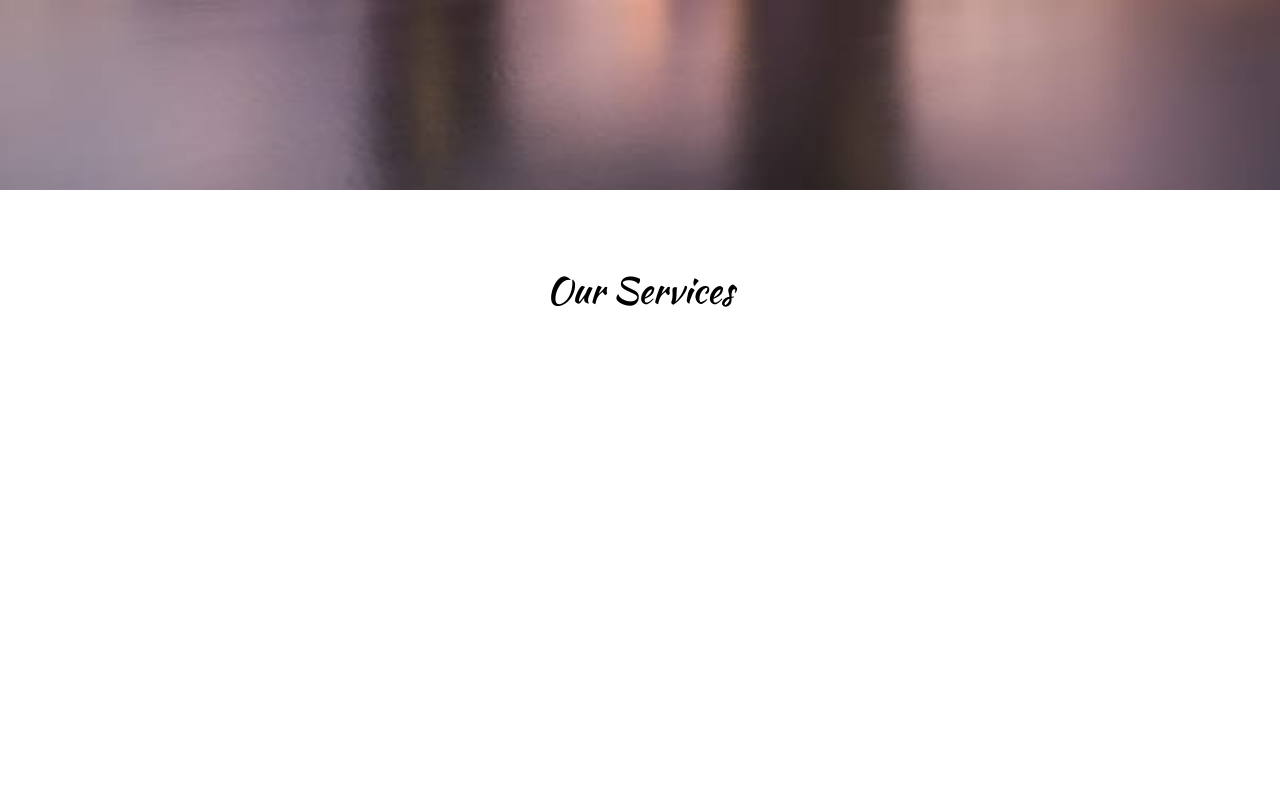
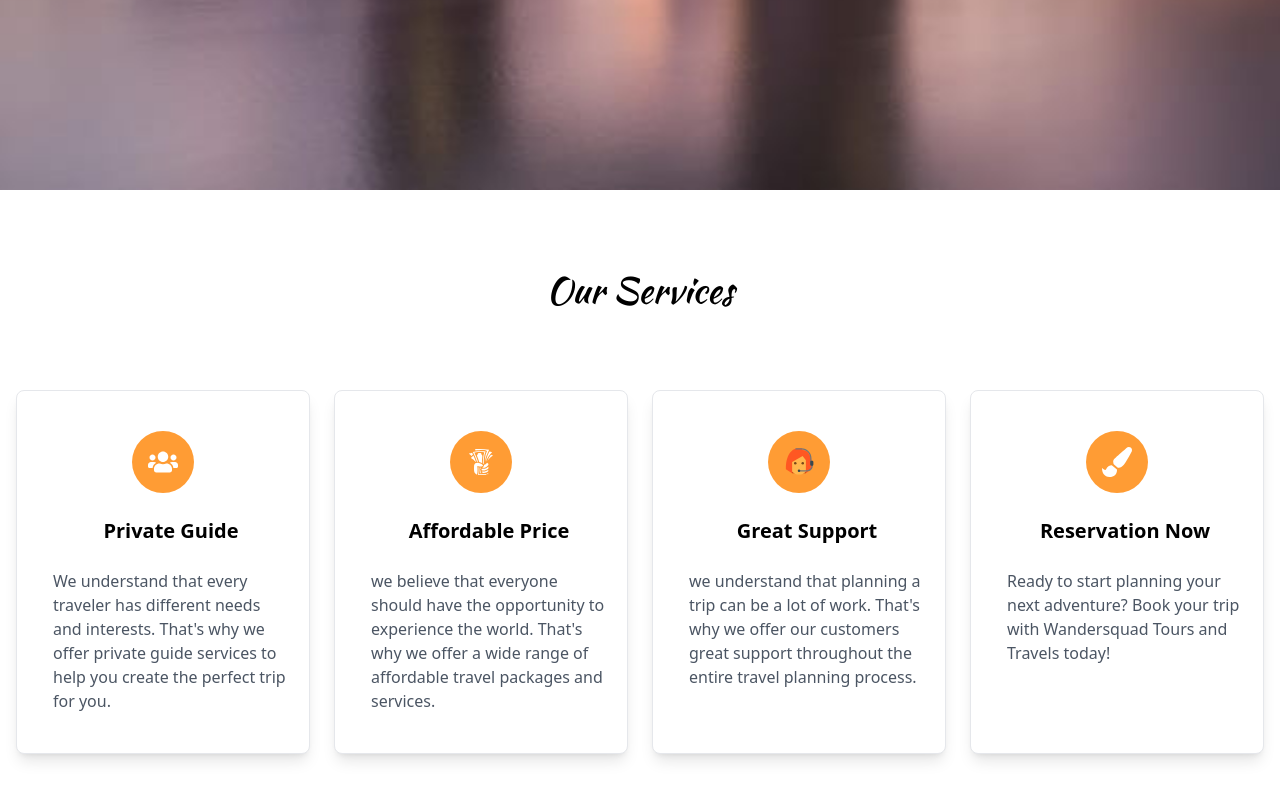
Before and after one commit to Fica-Web/wanderSquad, a React (Vite) app in the folder frontend/: page / in a window 1280 px wide. Shown: the part 2682-3482 px from the top of the page. Built offline with nearby package versions, Linux system fonts and the light colour scheme; a web font is replaced by a local one.

Commit message:
sample service setup

```diff
--- a/frontend/package.json
+++ b/frontend/package.json
@@ -12,6 +12,7 @@
   "dependencies": {
     "react": "^18.3.1",
     "react-dom": "^18.3.1",
+    "react-icons": "^5.4.0",
     "react-router-dom": "^7.1.1"
   },
   "devDependencies": {
--- a/frontend/src/components/homePage/ServicesListing.jsx
+++ b/frontend/src/components/homePage/ServicesListing.jsx
@@ -1,4 +1,6 @@
-import React from 'react'
+import React from 'react';
+import SingleService from '../reusable/SingleService';
+import services from '../../data/services';
 
 const ServicesListing = () => {
     return (
@@ -6,8 +8,15 @@ const ServicesListing = () => {
             <h2 className="kaushan-script-regular text-4xl text-center my-10 md:my-20">
                 Our Services
             </h2>
-            <div className="flex justify-center flex-wrap gap-8 ">
-
+            <div className='flex justify-center'>
+                <div className="grid grid-cols-1 sm:grid-cols-2 lg:grid-cols-4 gap-6">
+                    {services.map((service, index) => (
+                        <SingleService
+                            key={service.id}
+                            service={service}
+                        />
+                    ))}
+                </div>
             </div>
         </div>
     )
--- /dev/null
+++ b/frontend/src/components/reusable/SingleService.jsx
@@ -0,0 +1,19 @@
+import React from 'react';
+
+const SingleService = ({ service }) => {
+    return (
+        <div className="bg-white shadow-lg border rounded-lg p-5 py-10 hover:shadow-xl transition-shadow lg:max-w-[300px]">
+            <div className="flex flex-col gap-6 items-center space-x-4">
+                <div className="p-4 bg-secondary rounded-full text-white text-3xl">
+                    {<service.icon />}
+                </div>
+                <h2 className="text-xl font-semibold">
+                    {service.title}
+                </h2>
+                <p className=" text-gray-600">{service.description}</p>
+            </div>
+        </div>
+    );
+};
+
+export default SingleService;
--- /dev/null
+++ b/frontend/src/data/services.js
@@ -0,0 +1,32 @@
+import { FaUsers, FaMobileAlt, FaPaintBrush } from 'react-icons/fa';
+import { GiTakeMyMoney } from "react-icons/gi";
+import { FcOnlineSupport } from "react-icons/fc";
+
+const services = [
+    {
+        id: 1,
+        title: 'Private Guide',
+        description: "We understand that every traveler has different needs and interests. That's why we offer private guide services to help you create the perfect trip for you.",
+        icon: FaUsers,
+    },
+    {
+        id: 2,
+        title: 'Affordable Price',
+        description: "we believe that everyone should have the opportunity to experience the world. That's why we offer a wide range of affordable travel packages and services.",
+        icon: GiTakeMyMoney,
+    },
+    {
+        id: 3,
+        title: 'Great Support',
+        description: "we understand that planning a trip can be a lot of work. That's why we offer our customers great support throughout the entire travel planning process.",
+        icon: FcOnlineSupport,
+    },
+    {
+        id: 4,
+        title: 'Reservation Now',
+        description: 'Ready to start planning your next adventure? Book your trip with Wandersquad Tours and Travels today!',
+        icon: FaPaintBrush,
+    },
+];
+
+export default services;
```
Also changed, not shown: frontend/src/components/homePage/PackageListing.jsx (line endings or trailing spaces), 1 other file (tests, documents, lock files or other folders).
